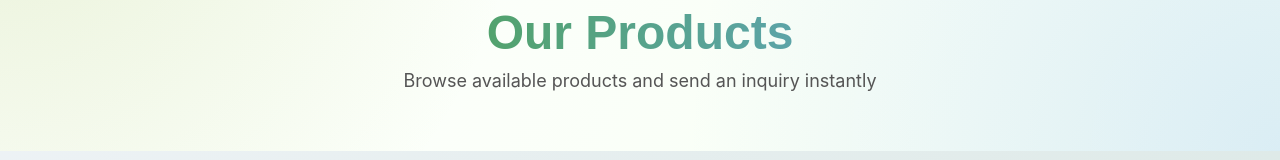
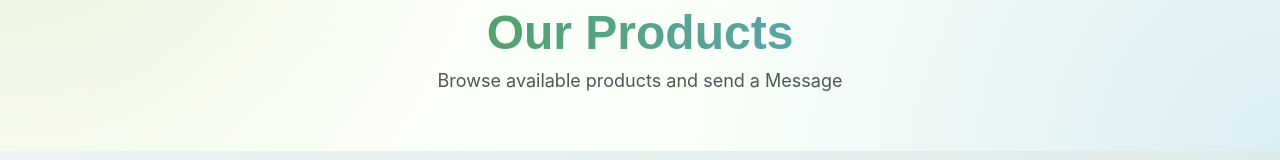
Before and after one commit to raja2006-jpg/Shalom, a Next.js app in the folder shalom-web/: page /products in a window 1280 px wide. Shown: the part 155-315 px from the top of the page. Built offline with nearby package versions, Linux system fonts and the light colour scheme; no server answers.

Commit message:
fixed styling

```diff
--- a/shalom-web/src/app/admin/page.jsx
+++ b/shalom-web/src/app/admin/page.jsx
@@ -278,7 +278,7 @@ export default function AdminPage() {
 
                   <div className="form-group">
                     <label>Product Type *</label>
-                    <input id="ptype" placeholder="e.g., Laptop, Desktop, SSD" />
+                    <input id="ptype" placeholder="e.g., Laptop, Desktop, SSD, Printer etc..." />
                   </div>
                 </div>
 
--- a/shalom-web/src/app/products/page.jsx
+++ b/shalom-web/src/app/products/page.jsx
@@ -83,7 +83,7 @@ export default function ProductsPage() {
       {/* ================= HEADER ================= */}
       <section className="products-hero">
         <h1>Our Products</h1>
-        <p>Browse available products and send an inquiry instantly</p>
+        <p>Browse available products and send a Message</p>
       </section>
 
       {/* ================= SEARCH ================= */}
@@ -111,6 +111,8 @@ export default function ProductsPage() {
                 key={product._id}
                 className="product-card"
                 onClick={() => selectProduct(product)}
+
+
               >
                 <Image
                   src={product.image}
--- a/shalom-web/src/styles/globals.css
+++ b/shalom-web/src/styles/globals.css
@@ -2091,3 +2091,8 @@ color: #535352 }
 .location-contact{
   padding-bottom: 28px;
 }
+
+
+.product-card{
+  border:3px solid rgb(204, 204, 204);
+}
```
